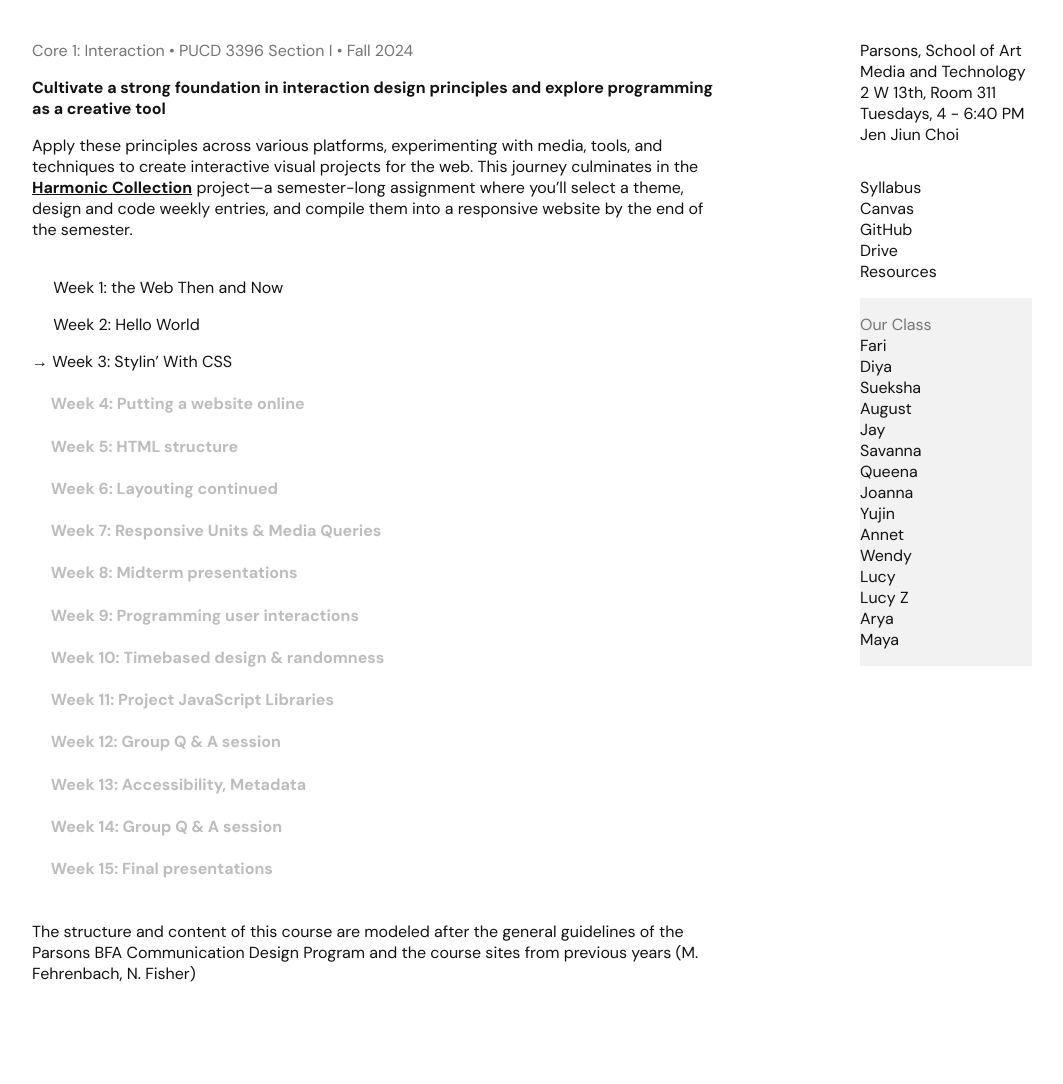
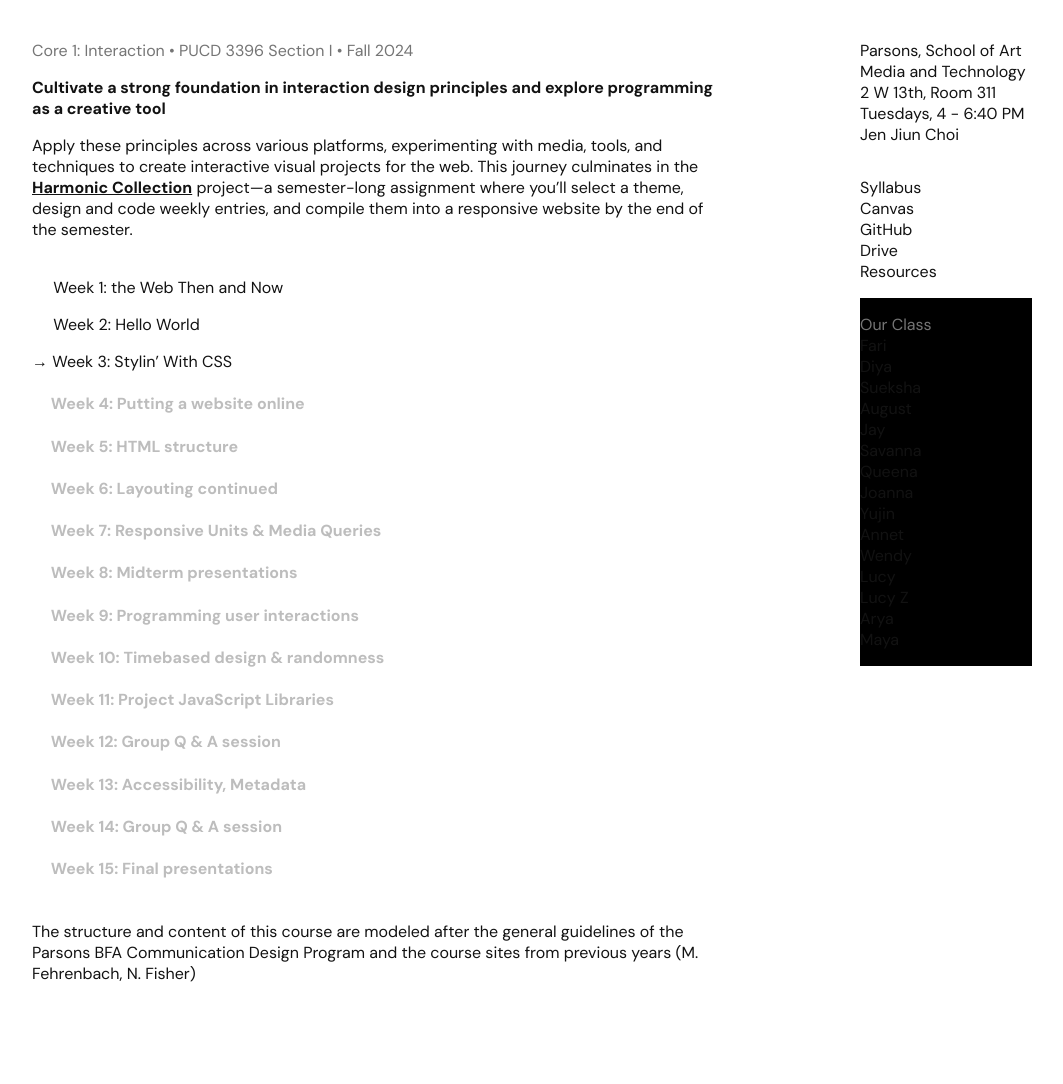
Before and after one commit to core1-interaction/core1-interaction.github.io, a Jekyll site: the page built from index.md, in a window 1280 px wide. Shown: the whole page, without its empty margins (108-1171 px from the left). Built offline with Jekyll 4.4.1, drawn with Linux system fonts in a browser that asks for light colours.

Commit message:
Update style.css

```diff
--- a/assets/css/style.css
+++ b/assets/css/style.css
@@ -48,7 +48,7 @@ p {
 .ourclass {
     display: flex;
     flex-direction: column; /* Stack links vertically */
-    background-color: #F2F2F2; /* Background color light grey*/
+    background-color: #000; /* Background color light grey*/
     gap: 10px; /* Space between links */
 }
 
```
